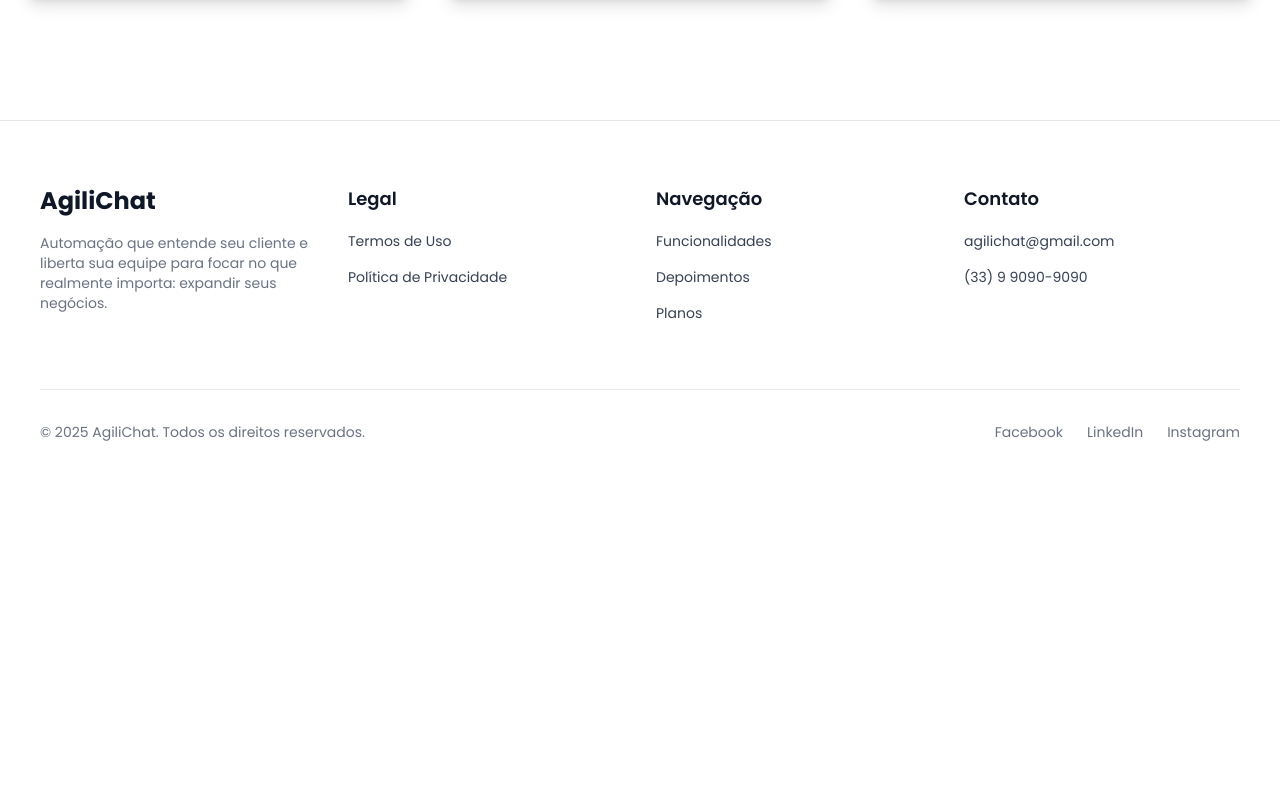
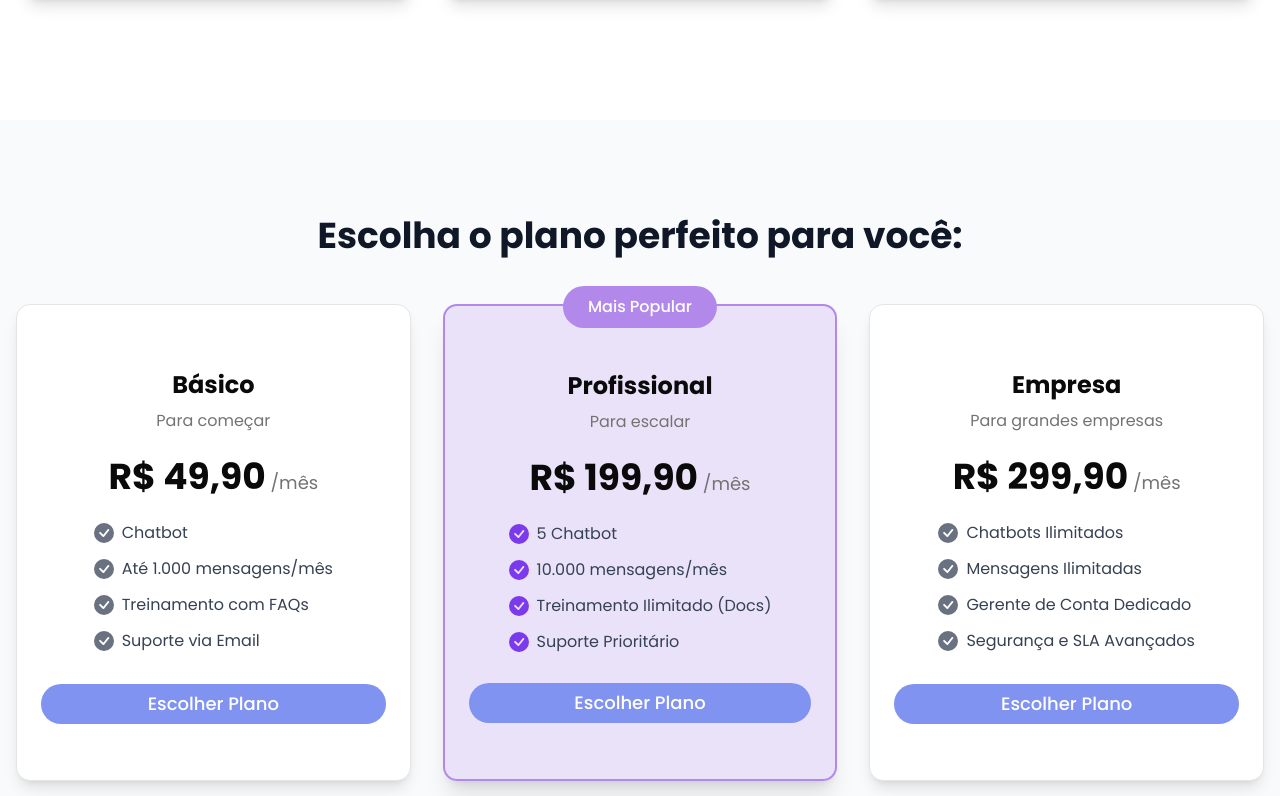
Before and after one commit to HadsonRamalho/teste-iagiliza-frontend, a Next.js app: page / in a window 1280 px wide. Shown: the part 2024-2820 px from the top of the page. Before the commit the page ends 2530 px from the top, so only its background shows below. Built offline with nearby package versions, Linux system fonts and the light colour scheme.

Commit message:
feat(pricingSection): create and add styles shadcn/ui Card components

```diff
--- a/package.json
+++ b/package.json
@@ -15,6 +15,7 @@
     "clsx": "^2.1.1",
     "lucide-react": "^0.548.0",
     "next": "16.0.1",
+    "next-themes": "^0.4.6",
     "postcss": "^8.5.6",
     "react": "19.2.0",
     "react-dom": "19.2.0",
--- a/src/Components/Header/Header.tsx
+++ b/src/Components/Header/Header.tsx
@@ -41,7 +41,7 @@ export default function Navbar() {
       >
 
         <Link
-          href="#inicio"
+          href="#home"
           className="text-lg font-bold text-black shrink-0 whitespace-nowrap"
         >
           AgiliChat
--- a/src/Components/PricingSection/PricingSection.tsx
+++ b/src/Components/PricingSection/PricingSection.tsx
@@ -0,0 +1,135 @@
+import { Button } from "../ui/button";
+import {
+  Card,
+  CardHeader,
+  CardTitle,
+  CardDescription,
+  CardContent,
+  CardFooter,
+} from "../ui/card";
+import { Badge } from "../ui/badge";
+import { BsCheckCircleFill } from "react-icons/bs";
+
+
+interface Plan {
+  name: string;
+  description: string;
+  price: string;
+  features: string[];
+  isPopular: boolean;
+}
+
+
+const plans: Plan[] = [
+  {
+    name: "Básico",
+    description: "Para começar",
+    price: "49,90",
+    features: [
+      "Chatbot",
+      "Até 1.000 mensagens/mês",
+      "Treinamento com FAQs",
+      "Suporte via Email",
+    ],
+    isPopular: false,
+  },
+  {
+    name: "Profissional",
+    description: "Para escalar",
+    price: "199,90",
+    features: [
+      "5 Chatbot",
+      "10.000 mensagens/mês",
+      "Treinamento Ilimitado (Docs)",
+      "Suporte Prioritário",
+    ],
+    isPopular: true,
+  },
+  {
+    name: "Empresa",
+    description: "Para grandes empresas",
+    price: "299,90",
+    features: [
+      "Chatbots Ilimitados",
+      "Mensagens Ilimitadas",
+      "Gerente de Conta Dedicado",
+      "Segurança e SLA Avançados",
+    ],
+    isPopular: false,
+  },
+];
+
+export default function PricingSection() {
+  return (
+    <section id="pricings" className="w-full py-16 md:py-24 bg-[#F8FAFC]">
+      <div className="container mx-auto max-w-7xl px-4">
+        <h2 className="text-3xl md:text-4xl font-bold text-center mb-12 text-gray-900">
+          Escolha o plano perfeito para você:
+        </h2>
+
+        <div className="grid grid-cols-1 lg:grid-cols-3 gap-8 items-stretch">
+          {plans.map((plan: Plan) => (
+            <Card
+              key={plan.name}
+              className={`flex flex-col relative ${
+                plan.isPopular
+                  ? "border-[#B388EB] bg-[#B388EB35] border-2 shadow-xl"
+                  : "bg-white shadow-lg"
+              }`}
+            >
+              {plan.isPopular && (
+                <Badge
+                  className="absolute -top-5 left-1/2 -translate-x-1/2 px-6 py-2 text-base font-medium bg-[#B388EB] text-white"
+                >
+                  Mais Popular
+                </Badge>
+              )}
+
+              <CardHeader className="pt-10 text-center">
+                <CardTitle className="text-2xl font-bold">{plan.name}</CardTitle>
+                <CardDescription className="text-base">
+                  {plan.description}
+                </CardDescription>
+              </CardHeader>
+
+              <CardContent className="grow text-center">
+                <div className="text-4xl font-bold mb-6">
+                  R$ {plan.price}
+                  <span className="text-lg font-normal text-muted-foreground">
+                    {" "}
+                    /mês
+                  </span>
+                </div>
+
+                <ul className="space-y-3 inline-block text-left">
+                  {plan.features.map((feature: string) => (
+                    <li
+                      key={feature}
+                      className="flex items-center text-gray-700"
+                    >
+                      <BsCheckCircleFill
+                        className={`mr-2 h-5 w-5 ${
+                          plan.isPopular ? "text-[#7C3AED]" : "text-gray-500"
+                        }`}
+                      />
+                      {feature}
+                    </li>
+                  ))}
+                </ul>
+              </CardContent>
+
+              <CardFooter className="pb-8">
+                <Button
+                  size="lg"
+                  className="w-full text-lg rounded-full bg-[#8093F1] hover:bg-[#5C66C0] text-white"
+                >
+                  Escolher Plano
+                </Button>
+              </CardFooter>
+            </Card>
+          ))}
+        </div>
+      </div>
+    </section>
+  );
+}
--- a/src/app/page.tsx
+++ b/src/app/page.tsx
@@ -3,6 +3,7 @@ import { Features } from "@/Components/FeaturesSection/FeaturesSection";
 import TestimonialsSection from "@/Components/TestimonialsSection/TestimonialsSection";
 import Footer from "@/Components/Footer/Footer";
 import Navbar from "@/Components/Header/Header";
+import PricingSection from "@/Components/PricingSection/PricingSection";
 
 
 export default function Home() {
@@ -13,6 +14,7 @@ export default function Home() {
         <HeroSection />
         <Features />
         <TestimonialsSection />
+        <PricingSection />
 
         <Footer />
       </main>
```
Also changed, not shown: 1 other file (tests, documents, lock files or other folders).
